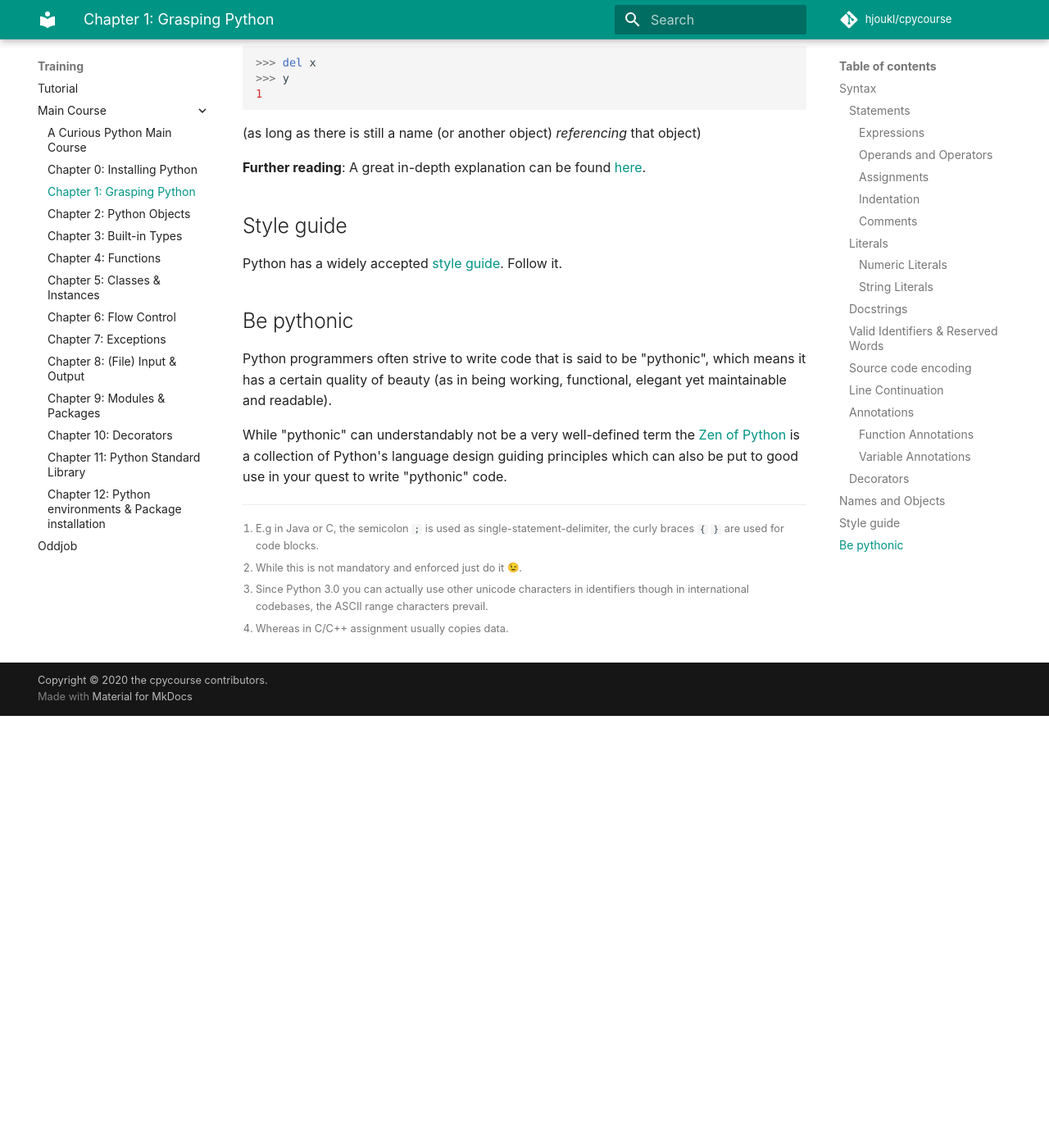
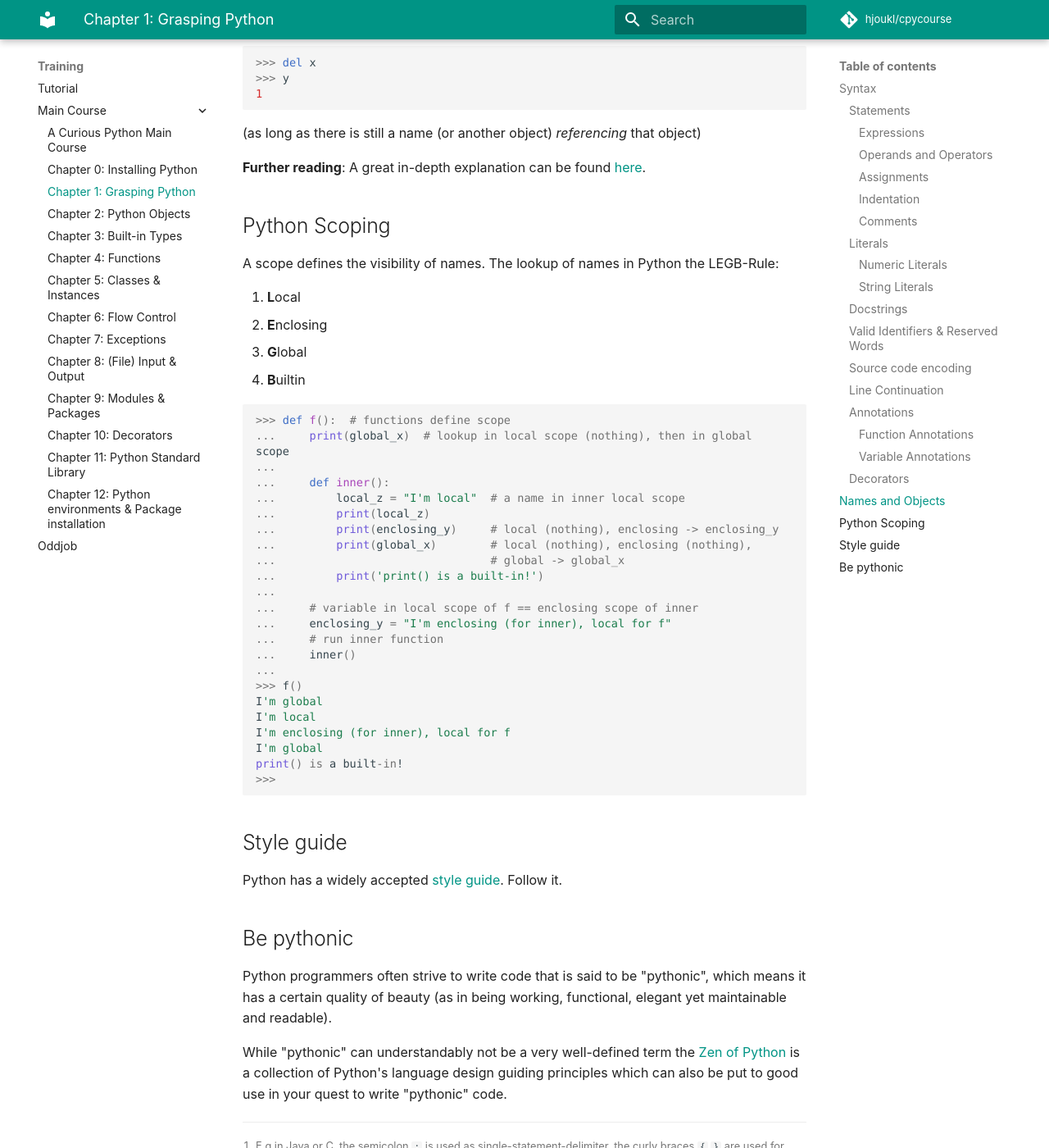
Before and after one commit to rkluger68/cpycourse, an MkDocs documentation site: the page built from docs/training/main-course/grasping-python.md, in a window 1280 px wide and 1400 px high, scrolled down 10510 px. Shown: the whole window at 82% size. Built offline with MkDocs 1.6.1 and Material for MkDocs 9.7.7, drawn with Linux system fonts in a browser that asks for light colours; emoji names are drawn with the system emoji font; comment, search, counter and statistics services are not loaded; before the commit the page ends 11383 px from its top, so only the background shows below that.

Commit message:
Add scope rules.

````diff
--- a/docs/training/main-course/grasping-python.md
+++ b/docs/training/main-course/grasping-python.md
@@ -562,6 +562,42 @@ object)
 **Further reading**: A great in-depth explanation can be found
 [here](https://nedbatchelder.com/text/names1.html).
 
+## Python Scoping
+
+A scope defines the visibility of names. The lookup of names in Python the
+LEGB-Rule:
+
+ 1. **L**ocal
+ 1. **E**nclosing
+ 1. **G**lobal
+ 1. **B**uiltin
+
+``` python
+>>> def f():  # functions define scope
+...     print(global_x)  # lookup in local scope (nothing), then in global
+scope
+...
+...     def inner():
+...         local_z = "I'm local"  # a name in inner local scope
+...         print(local_z)
+...         print(enclosing_y)     # local (nothing), enclosing -> enclosing_y
+...         print(global_x)        # local (nothing), enclosing (nothing),
+...                                # global -> global_x
+...         print('print() is a built-in!')
+...
+...     # variable in local scope of f == enclosing scope of inner
+...     enclosing_y = "I'm enclosing (for inner), local for f"
+...     # run inner function
+...     inner()
+...
+>>> f()
+I'm global
+I'm local
+I'm enclosing (for inner), local for f
+I'm global
+print() is a built-in!
+>>>
+```
 
 ## Style guide
 
````
